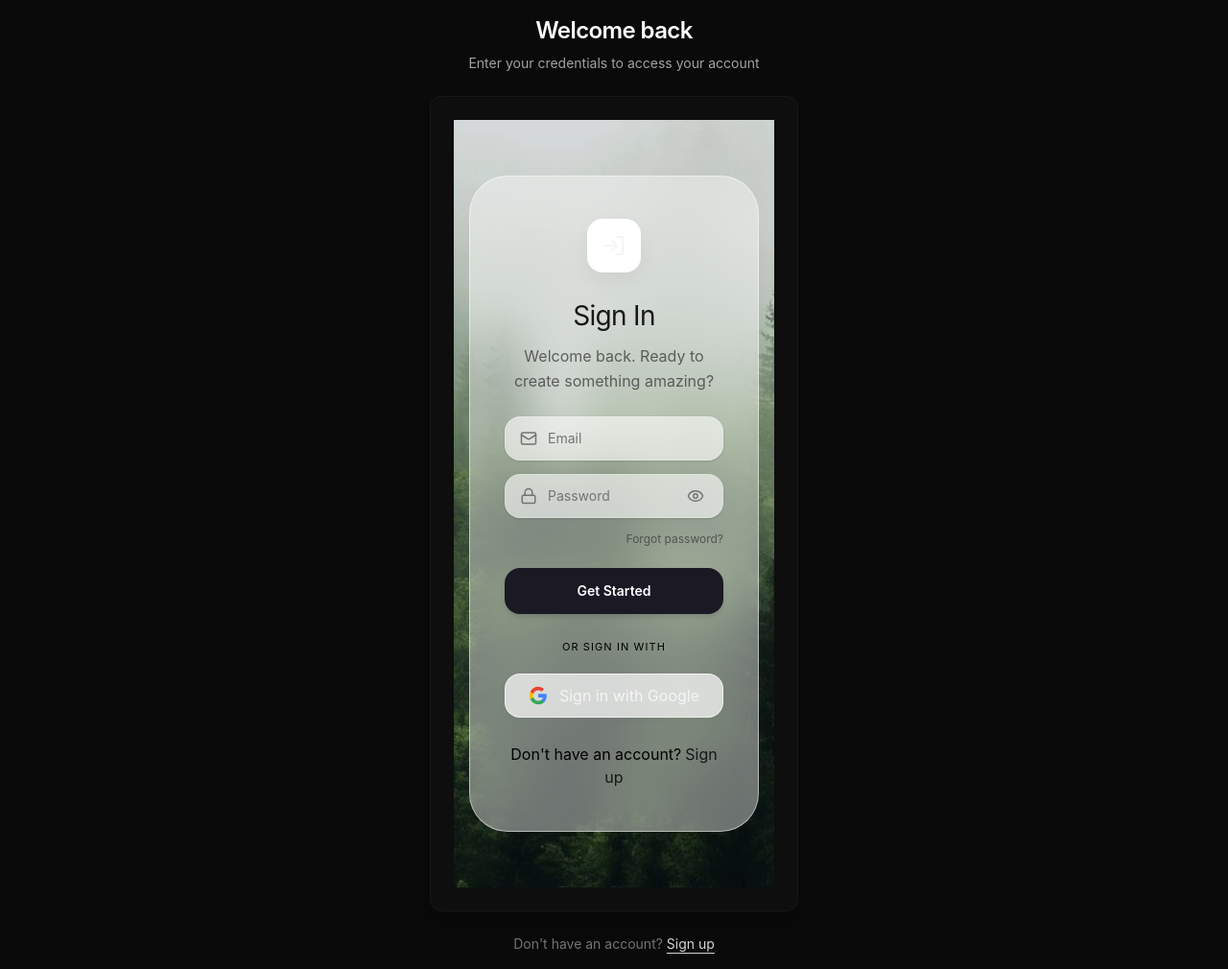
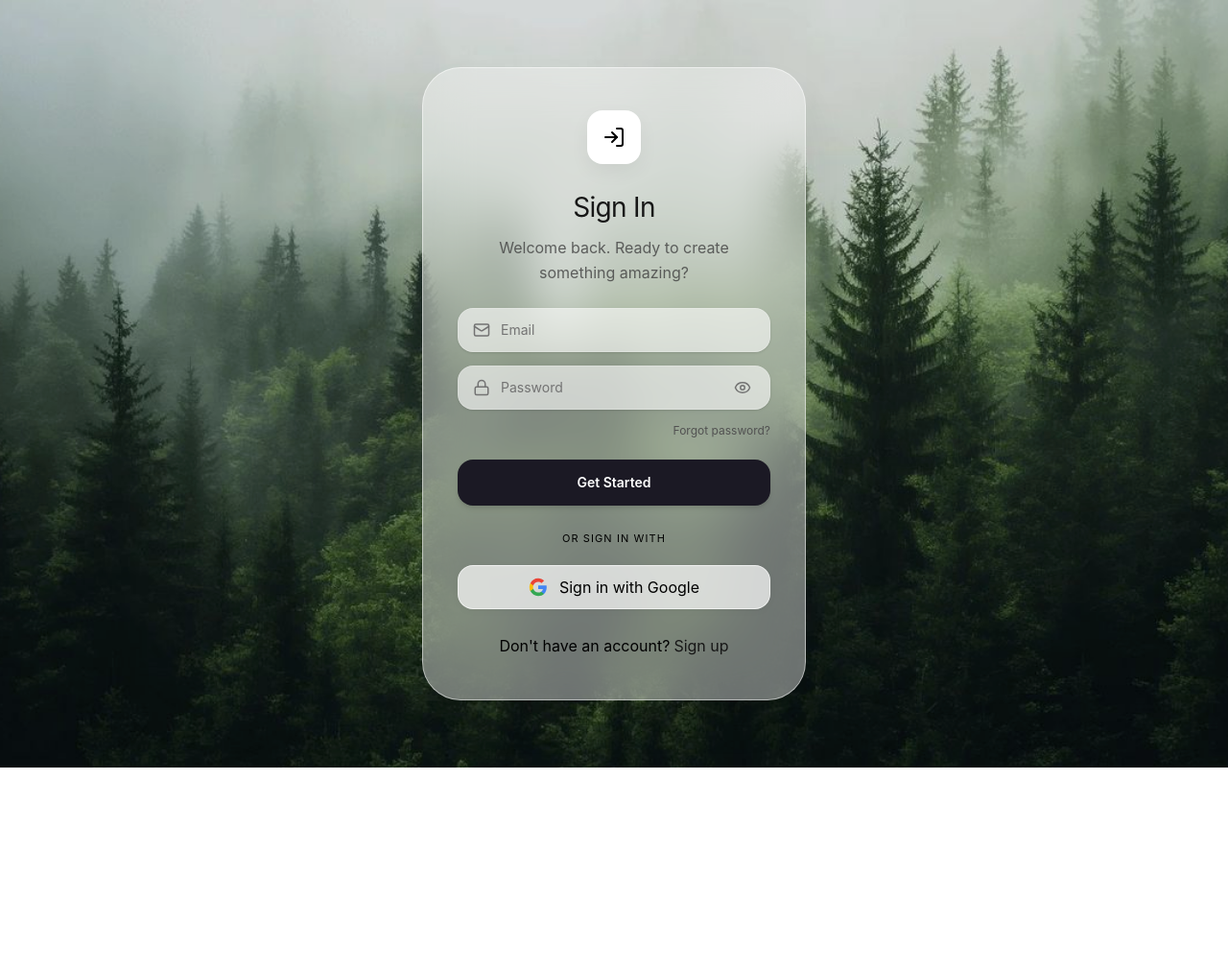
Before and after one commit to 1304-PK/collaborative-editor, a React (Vite) app in the folder client/: page /auth/login in a window 1280 px wide. Shown: the whole page at 96% size. After the commit the page ends 800 px from the top, so only its background shows below. Built offline with nearby package versions, Linux system fonts and the light colour scheme.

Commit message:
minor change

```diff
--- a/client/src/pages/Login.jsx
+++ b/client/src/pages/Login.jsx
@@ -1,6 +1,5 @@
 // pages/Login.jsx
 import React, { useState } from 'react';
-import { NavLink } from 'react-router-dom';
 import AuthForm from '../components/AuthForm';
 import { supabase } from '../lib/supabaseClient';
 
@@ -28,34 +27,5 @@ export default function Login() {
     }
   };
 
-  return (
-    <div className="min-h-screen bg-neutral-950 text-neutral-100 flex flex-col items-center justify-center p-4">
-      <div className="w-full max-w-sm space-y-6">
-
-        {/* Header */}
-        <div className="space-y-2 text-center">
-          <h1 className="text-2xl font-semibold tracking-tight text-white">
-            Welcome back
-          </h1>
-          <p className="text-sm text-neutral-400">
-            Enter your credentials to access your account
-          </p>
-        </div>
-
-        {/* The Component Wrapper */}
-        <div className="bg-neutral-900/30 p-6 rounded-xl border border-neutral-900 shadow-xl">
-          <AuthForm type="login" onSubmit={handleLogin} loading={loading} />
-        </div>
-
-        {/* Footer Link */}
-        <p className="text-center text-sm text-neutral-500">
-          Don't have an account?{' '}
-          <NavLink to="/auth/signup" className="text-neutral-300 hover:text-white underline underline-offset-4 transition-colors">
-            Sign up
-          </NavLink>
-        </p>
-
-      </div>
-    </div>
-  );
+  return <AuthForm type="login" onSubmit={handleLogin} loading={loading} />;
 }
```
